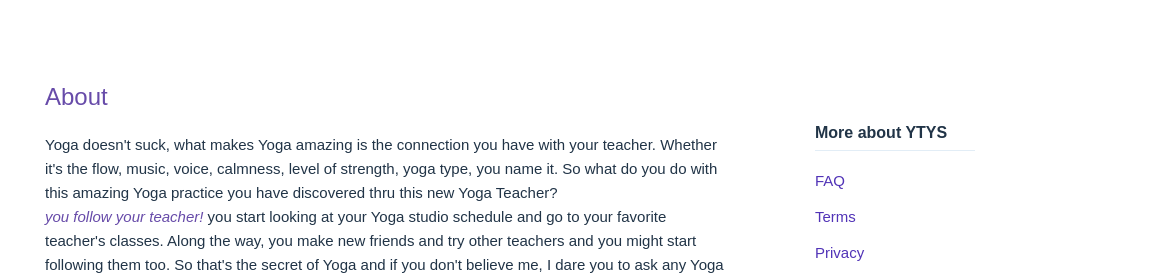
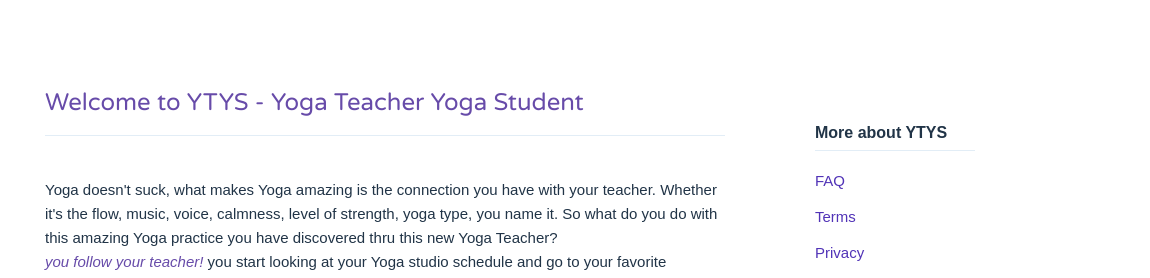
Before and after one commit to dmaybach/yogateacheryogastudent.com, a plain HTML site: page about.html in a window 1280 px wide. Shown: the top 278 px of the page, 130-1280 px from the left. Drawn offline with Linux system fonts and the light colour scheme.

Commit message:
updated font on h1, logo, and about page

```diff
--- a/about.html
+++ b/about.html
@@ -44,8 +44,8 @@
   </header>
   <div role="main" class="main">
     <div class="content">
-      <div class="container">
-        <h2>About</h2>
+      <div class="container" class="stroke">
+        <h1 class="stroke">Welcome to YTYS - Yoga Teacher Yoga Student</h1>
         <p>Yoga doesn't suck, what makes Yoga amazing  is the connection you have with your teacher. Whether it's the flow, music, voice, calmness, level of strength, yoga type, you name it. So what do you do with this amazing Yoga practice you have discovered thru this new Yoga Teacher? <br><em>you follow your teacher!</em> you start looking at your Yoga studio schedule and go to your favorite teacher's classes. Along the way, you make new friends and try other teachers and you might start following them too. So that's the secret of Yoga and if you don't believe me, I dare you to ask any Yoga student out there if he or she will choose to spend a free hour of Yoga with a random Teacher if he/she could choose his/her favorite Teacher instead.</p>
         <h2 class="border">YTYS Team</h2>
         <div class="team">
--- a/css/about.css
+++ b/css/about.css
@@ -1066,11 +1066,17 @@ h1 {
     margin: 36px 0;
     margin: 2.25rem 0;
     font-size: 32px;
-    font-size: 2rem;
+    font-size: 1.5rem;
     line-height: 48px;
     line-height: 3rem;
-}
-
+    font-family: 'Varela Round', sans-serif;
+    color: #674BA9;
+}
+h1.stroke {
+    border-bottom: 1.5px solid #e2edf6;
+    padding-bottom: .32em;
+    font-size: 1.5rem;
+}
 h2 {
     margin: 24px 0 12px;
     margin: 1.5rem 0 0.75rem;
```
Also changed, not shown: css/stylesheet2.css (added, +16 -0 lines), css/video-style.css (+5 -2 lines), index.html (+5 -2 lines), css/lines-regular-webfont.svg (added), css/lines-regular-webfont.ttf (added), css/lines-regular-webfont.woff (added), css/lines-regular-webfont.woff2 (added), img/ytys-app-icon5.png (added), 1 other file.
